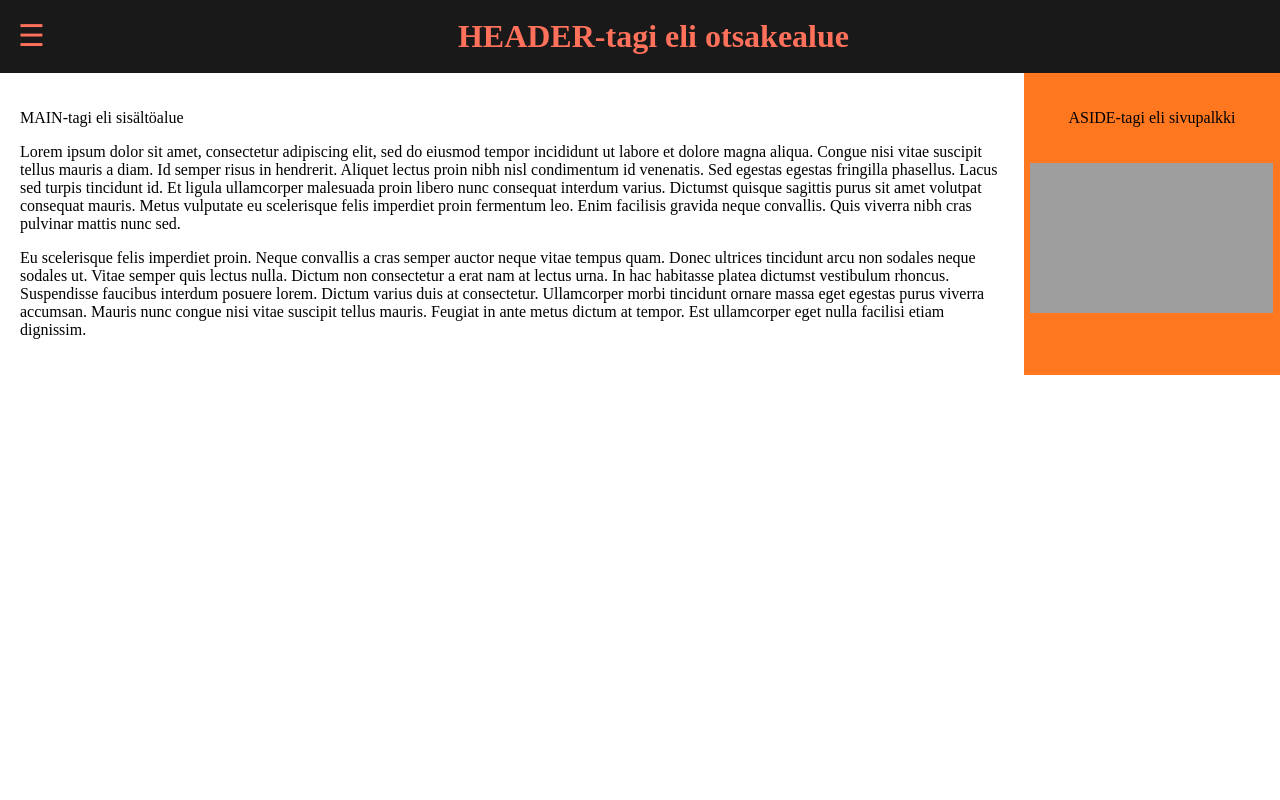
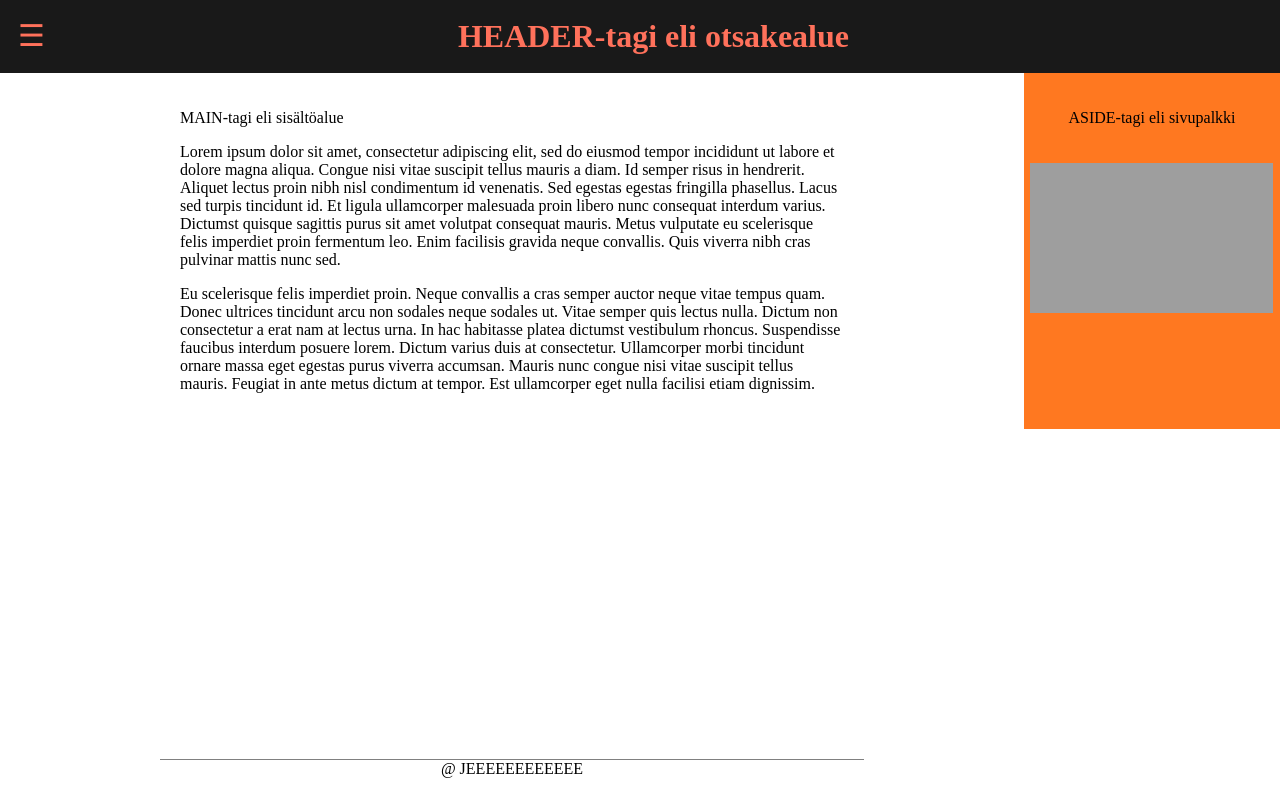
Before and after one commit to JHiltunen/CampusTracker, a PHP site: page / in a window 1280 px wide. Run offline with PHP 8.4, Linux system fonts and the light colour scheme; grey boxes are pictures that could not be loaded.

Commit message:
Added footer

```diff
--- a/index.html
+++ b/index.html
@@ -29,12 +29,16 @@
     				<p>Lorem ipsum dolor sit amet, consectetur adipiscing elit, sed do eiusmod tempor incididunt ut labore et dolore magna aliqua. Congue nisi vitae suscipit tellus mauris a diam. Id semper risus in hendrerit. Aliquet lectus proin nibh nisl condimentum id venenatis. Sed egestas egestas fringilla phasellus. Lacus sed turpis tincidunt id. Et ligula ullamcorper malesuada proin libero nunc consequat interdum varius. Dictumst quisque sagittis purus sit amet volutpat consequat mauris. Metus vulputate eu scelerisque felis imperdiet proin fermentum leo. Enim facilisis gravida neque convallis. Quis viverra nibh cras pulvinar mattis nunc sed. </p>
     				<p>Eu scelerisque felis imperdiet proin. Neque convallis a cras semper auctor neque vitae tempus quam. Donec ultrices tincidunt arcu non sodales neque sodales ut. Vitae semper quis lectus nulla. Dictum non consectetur a erat nam at lectus urna. In hac habitasse platea dictumst vestibulum rhoncus. Suspendisse faucibus interdum posuere lorem. Dictum varius duis at consectetur. Ullamcorper morbi tincidunt ornare massa eget egestas purus viverra accumsan. Mauris nunc congue nisi vitae suscipit tellus mauris. Feugiat in ante metus dictum at tempor. Est ullamcorper eget nulla facilisi etiam dignissim.</p>
                 </section>
+                <footer>
+                    @ JEEEEEEEEEEEE
+                </footer>
 			</main>
             <!-- Main content ends-->
 			<aside>
 				<p>ASIDE-tagi eli sivupalkki</p>
                 <iframe src="https://www.youtube.com/embed/r9RnY_tx4m0" frameborder="0" allow="accelerometer; autoplay; clipboard-write; encrypted-media; gyroscope; picture-in-picture" allowfullscreen></iframe>
 			</aside>
+
 		</div>
         <script src="js/main.js" type="text/javascript"></script>
     </body>
--- a/styles/style.css
+++ b/styles/style.css
@@ -31,6 +31,7 @@ body {
 
 #page-container>main {
 	width: 100%;
+	margin: auto;
 }
 
 main>section {
@@ -51,9 +52,18 @@ iframe {
 	width: 95%;
 }
 
+footer {
+  position: absolute;
+  bottom: 0;
+  width: 55%;
+  height: 2.5rem;
+  text-align: center;
+  border-top: 1px solid grey;
+}
+
 @media only screen and (min-width: 600px) {
 	#page-container>main {
-    	width: 80%;
+    	width: 55%;
     }
 
     aside {
```
